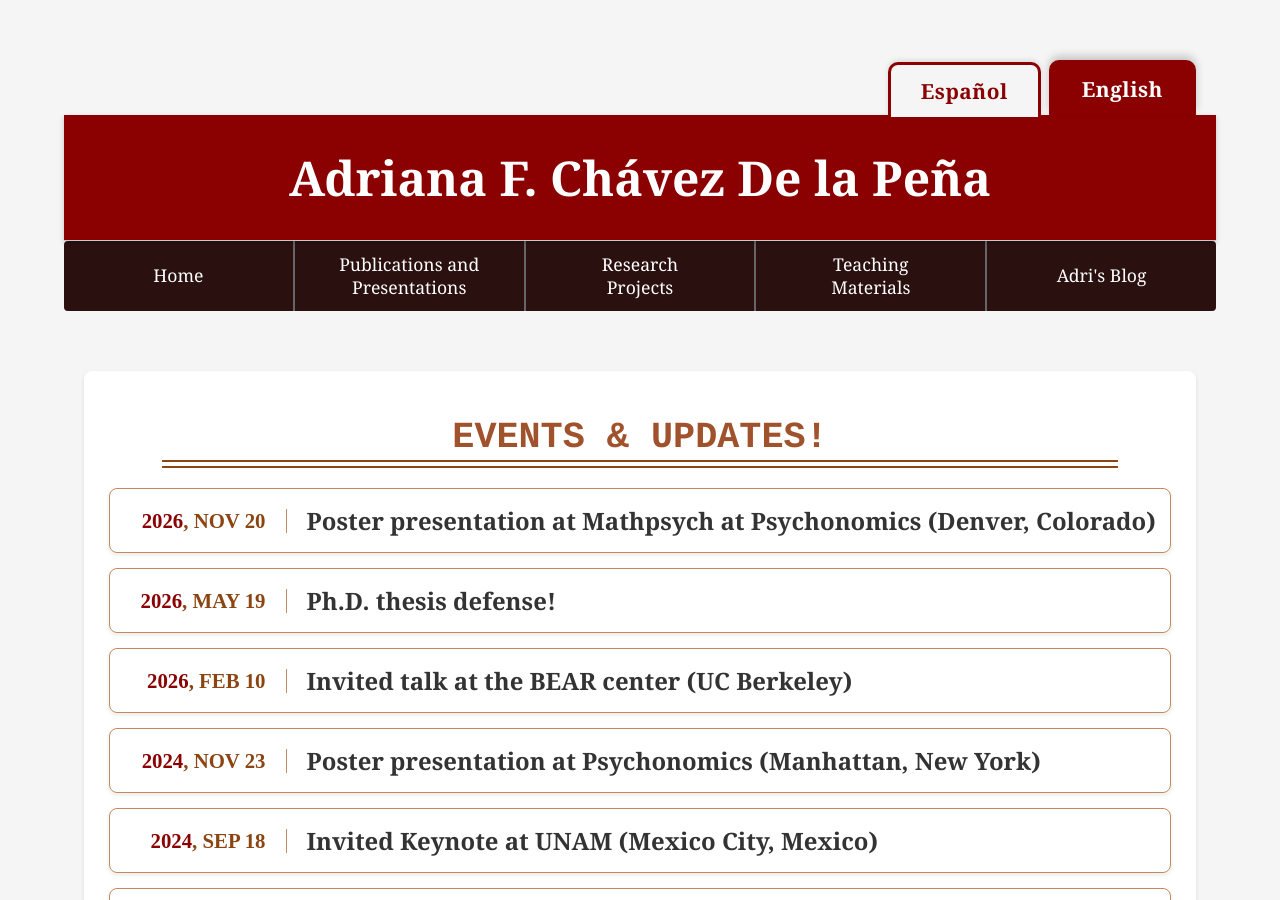
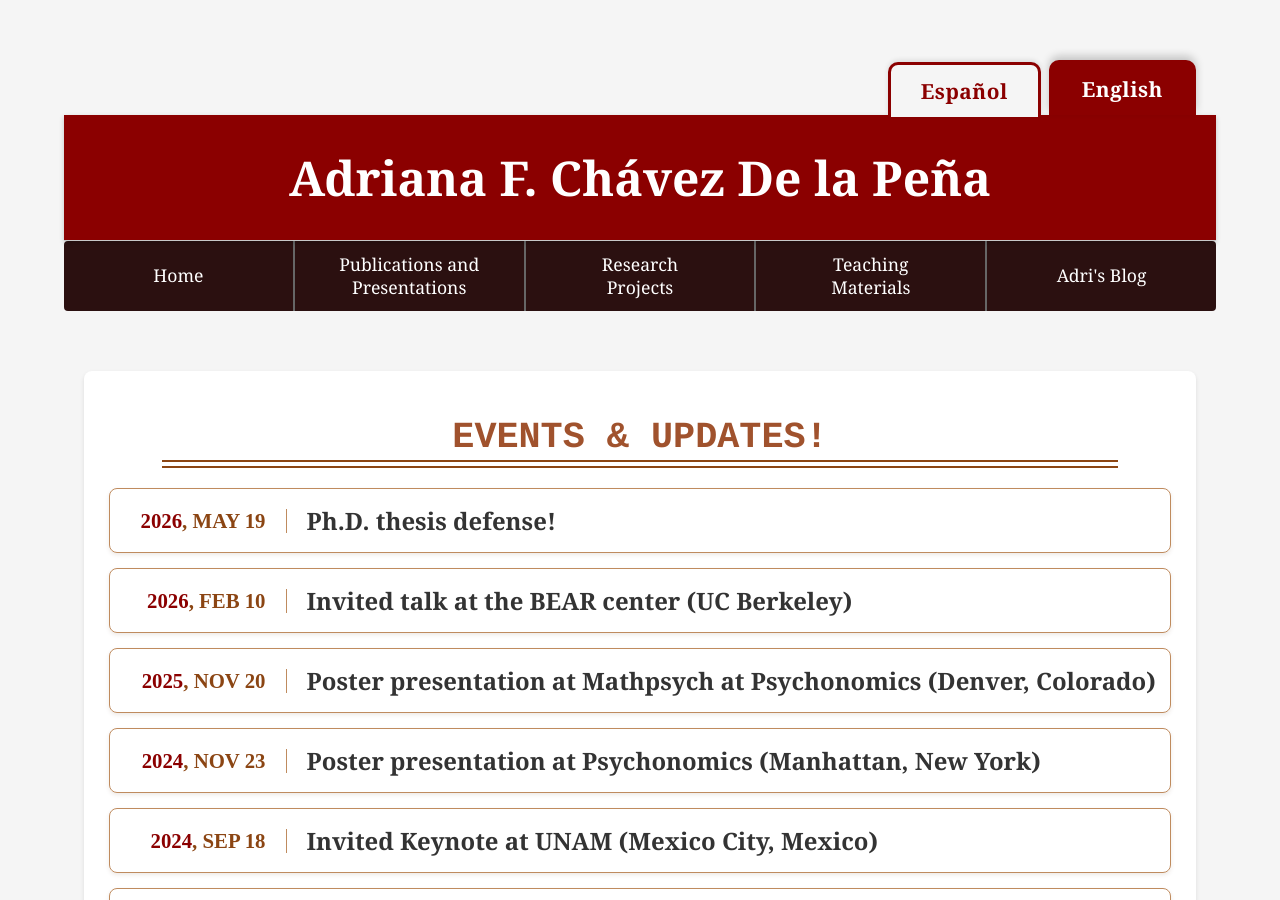
Before and after one commit to Adrifelcha/adrifelcha.github.io, a Jekyll site: the page built from events/index.html, in a window 1280 px wide and 900 px high. Built offline with Jekyll 4.4.1, drawn with Linux system fonts in a browser that asks for light colours; some web fonts are replaced.

Commit message:
Correct matphsych date

```diff
--- a/_posts/2025-11-20-mathpsych.md
+++ b/_posts/2025-11-20-mathpsych.md
@@ -1,5 +1,5 @@
 ---
 layout: event
 title: Poster presentation at Mathpsych at Psychonomics (Denver, Colorado)
-date: 2026-11-20
+date: 2025-11-20
 ---
```
Also changed, not shown: _posts/2026-02-10-BEAR-talk.md (+1 -1 lines).
